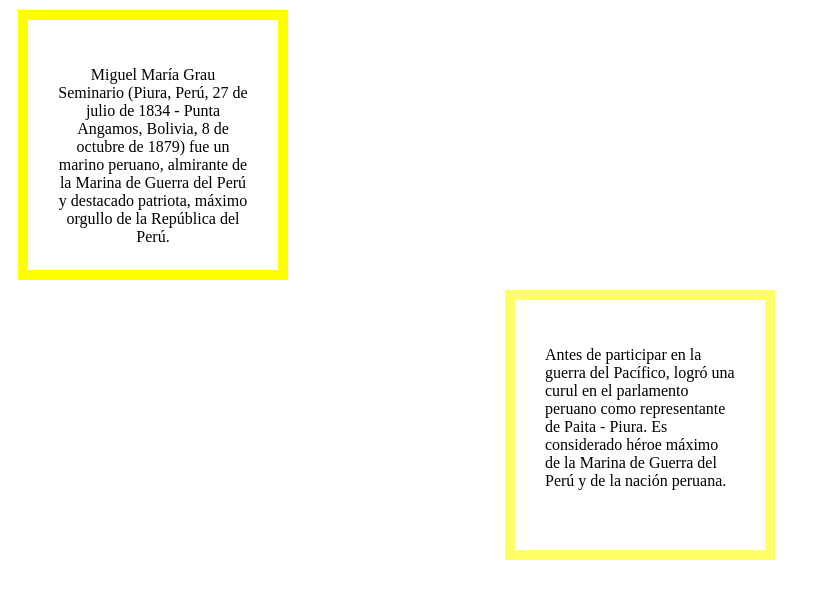
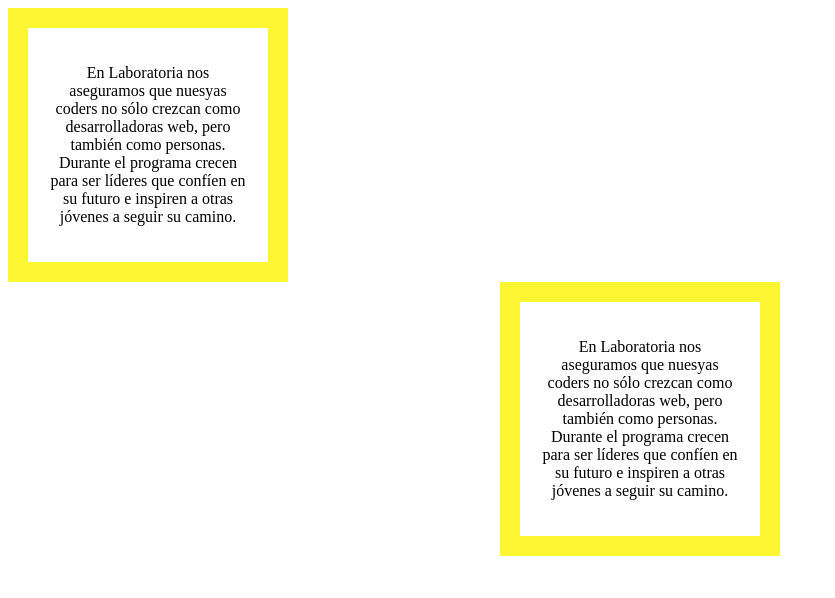
Before and after one commit to Jazmmine/margenesautomaticos, a plain HTML site: page Problema/index.html in a window 1280 px wide. Shown: the whole page, without its empty margins (0-835 px from the left). Drawn offline with Linux system fonts and the light colour scheme.

Commit message:
modificado

```diff
--- a/Problema/index.html
+++ b/Problema/index.html
@@ -1,21 +1,17 @@
 <!DOCTYPE html>
-<html lang="en">
+<html>
 <head>
 	<meta charset="UTF-8">
-		<title>Margenes automaticos</title>
+	<title>Margin Automático</title>
+	<link rel="shortcut icon" href="favicon.ico">
 	<link rel="stylesheet" type="text/css" href="main.css">
 </head>
 <body>
-		<div class="metodo">
-			<div class="scrum">
-				<p>Miguel María Grau Seminario (Piura, Perú, 27 de julio de 1834 - Punta Angamos, Bolivia, 8 de octubre de 1879) fue un marino peruano, almirante de la Marina de Guerra del Perú y destacado patriota, máximo orgullo de la República del Perú.</p>
+	<div id="uno" class="bloque">
+		<p>En Laboratoria nos aseguramos que nuesyas coders no sólo crezcan como desarrolladoras web, pero también como personas. Durante el programa crecen para ser líderes que confíen en su futuro e inspiren a otras jóvenes a seguir su camino.</p>
 	</div>
-		</div>
-		<div class="plano">
-			<div class="scrum">
-
-				<p>Antes de participar en la guerra del Pacífico, logró una curul en el parlamento peruano como representante de Paita - Piura. Es considerado héroe máximo de la Marina de Guerra del Perú y de la nación peruana.</p>
-			</div>
+	<div id="dos" class="bloque">
+		<p>En Laboratoria nos aseguramos que nuesyas coders no sólo crezcan como desarrolladoras web, pero también como personas. Durante el programa crecen para ser líderes que confíen en su futuro e inspiren a otras jóvenes a seguir su camino.</p>
 	</div>
 </body>
 </html>
--- a/Problema/main.css
+++ b/Problema/main.css
@@ -1,18 +1,15 @@
-.metodo{
-	border: 10px solid yellow;
-	margin: 10px;
-	width: 250px;
-	height: 250px;
+.bloque {
+	width: 200px;
+	border: 20px solid #FDF733;
+	padding: 20px;
+}
+
+.bloque p {
+	font-size: 1em;
 	text-align: center;
 
 }
-.plano{
-	border: 10px solid #FFFF66;
-	margin:auto;
-	width: 250px;
-	height: 250px;
-	text-align: left;
+
+#dos {
+	margin: 0px auto;
 }
-.scrum{
-	padding: 30px;
-}
```
Lines whose indentation alone changed are shown as unchanged.
